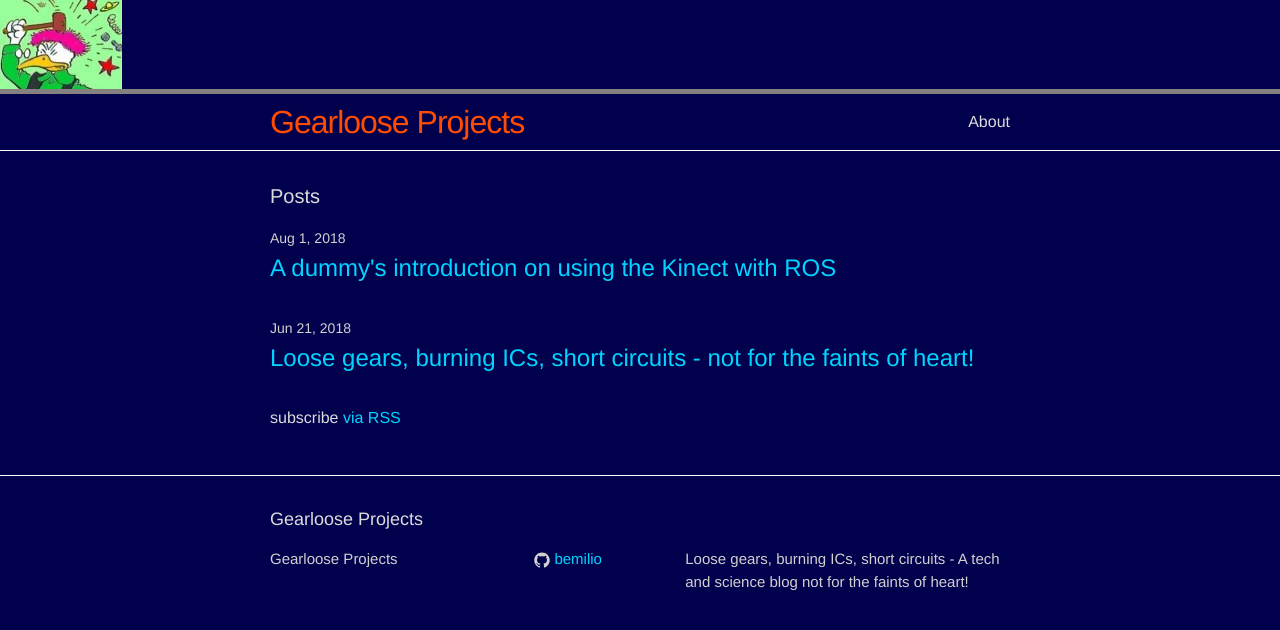
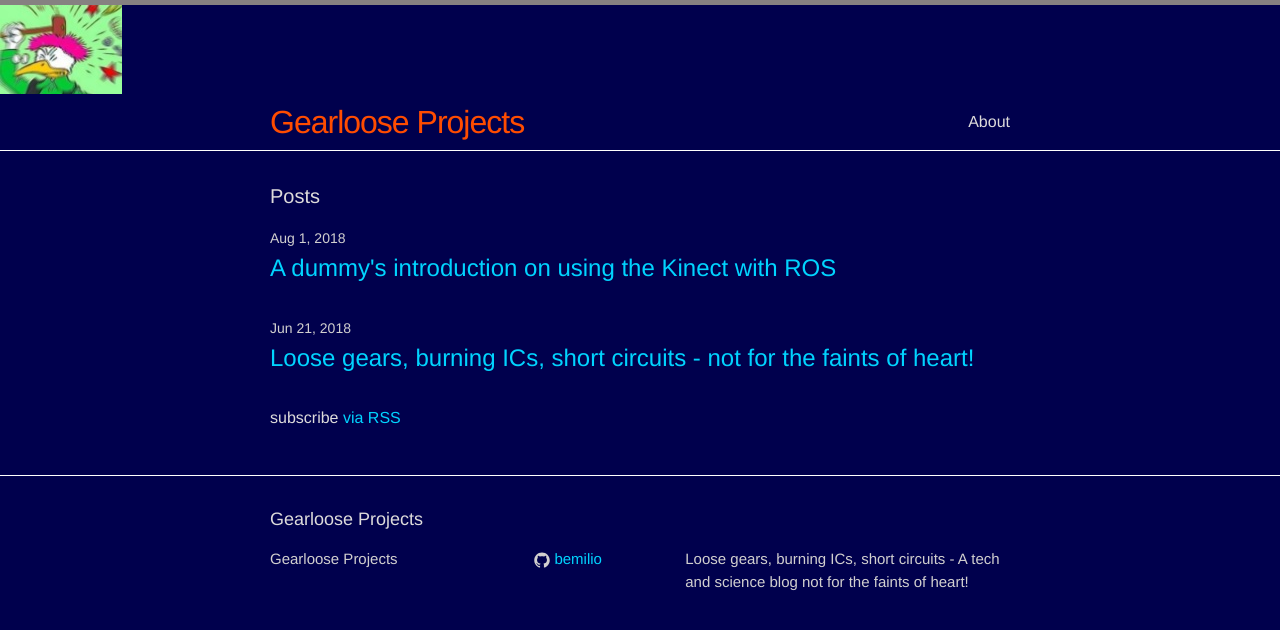
Before and after one commit to bemilio/bemilio.github.io, a Jekyll site: the page built from index.html, in a window 1280 px wide. Shown: the top 630 px of the page. Built offline with Jekyll 4.4.1, drawn with Linux system fonts in a browser that asks for light colours.

Commit message:
fixing icon

```diff
--- a/_includes/header.html
+++ b/_includes/header.html
@@ -1,6 +1,6 @@
-<img src="{{ site.baseurl }}/assets/images/gearloose_small.jpg" alt="Gearloose projects">
+
 <header class="site-header">
-
+  <img src="{{ site.baseurl }}/assets/images/gearloose_small.jpg" alt="Gearloose projects">
   <div class="wrapper">
 
     <a class="site-title" href="{{ site.baseurl }}/">{{ site.title }}</a>
```
Also changed, not shown: assets/images/gearloose_small.jpg.
